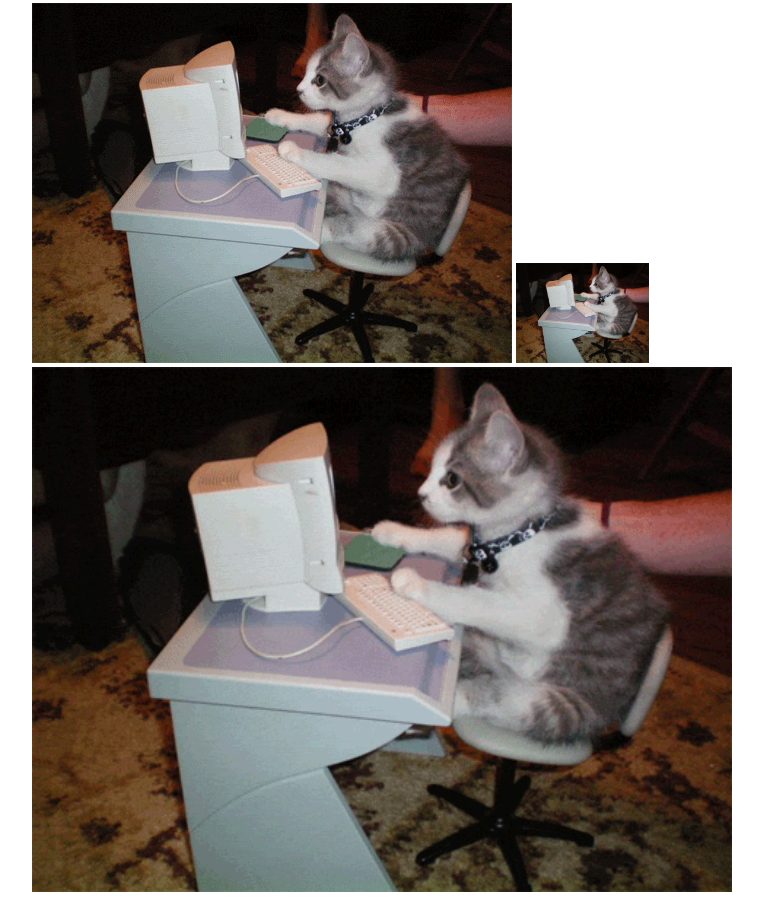
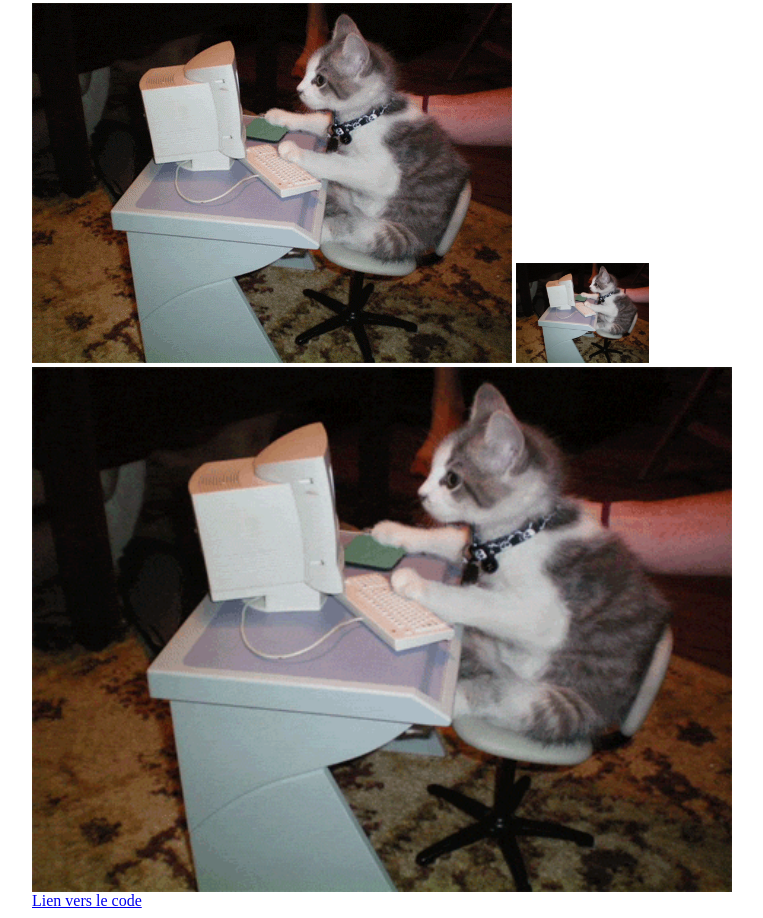
Before and after one commit to MaxRenglet/Cours_HTML-CSS, a plain HTML site: page index.html in a window 1280 px wide. Shown: the part 373-1291 px from the top of the page, without its empty margins (258-1021 px from the left). Drawn offline with Linux system fonts and the light colour scheme.

Commit message:
Adding link to GitHub

```diff
--- a/index.html
+++ b/index.html
@@ -39,6 +39,9 @@
             <img src="gif.gif" height="100"/>
             <img src="gif.gif" width="700"/>
 
+            <!- Les liens se note avec la balise a, comme pour la feuille de style, la source doit etre désigner avec la balise href -->
+            <a href="https://github.com/codlage/Cours_HTML-CSS/">Lien vers le code</a>
+
             <!- Chaque balise doit être impérativement fermé. -->
         </div>
     </body>
```
